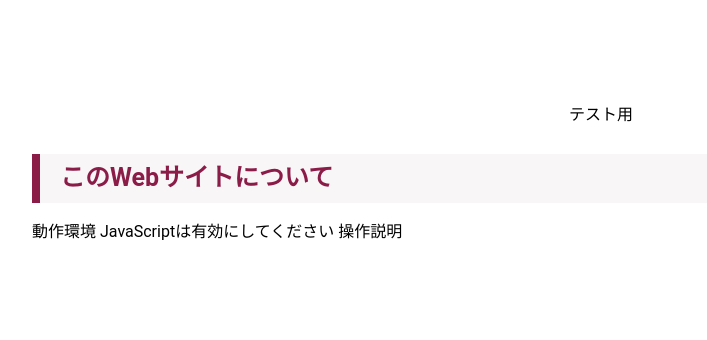
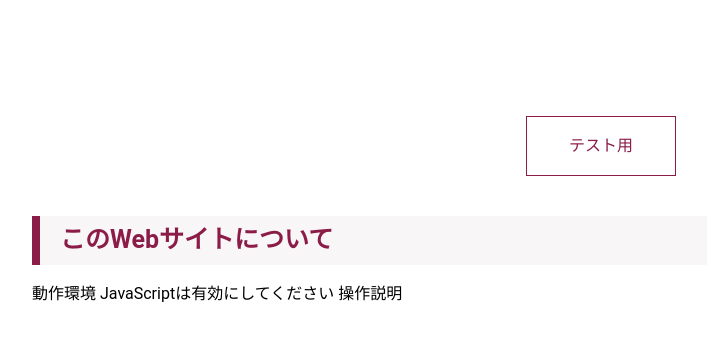
Before and after one commit to take0002fu/kouko, a plain HTML site: page index.html in a window 1280 px wide. Shown: the whole page, without its empty margins (40-747 px from the left). Drawn offline with Linux system fonts and the light colour scheme.

Commit message:
Update index.html

```diff
--- a/index.html
+++ b/index.html
@@ -12,8 +12,9 @@
     <header>
 
     </header>
+
     <main>
-        <h5><a href="test/test.html" class="button2">テスト用</a></h5>
+        <h5><a href="test/list.html" class="button">テスト用</a></h5>
         <h3>このWebサイトについて</h3>
         <p>動作環境 JavaScriptは有効にしてください 操作説明<p>
     </main>
```
